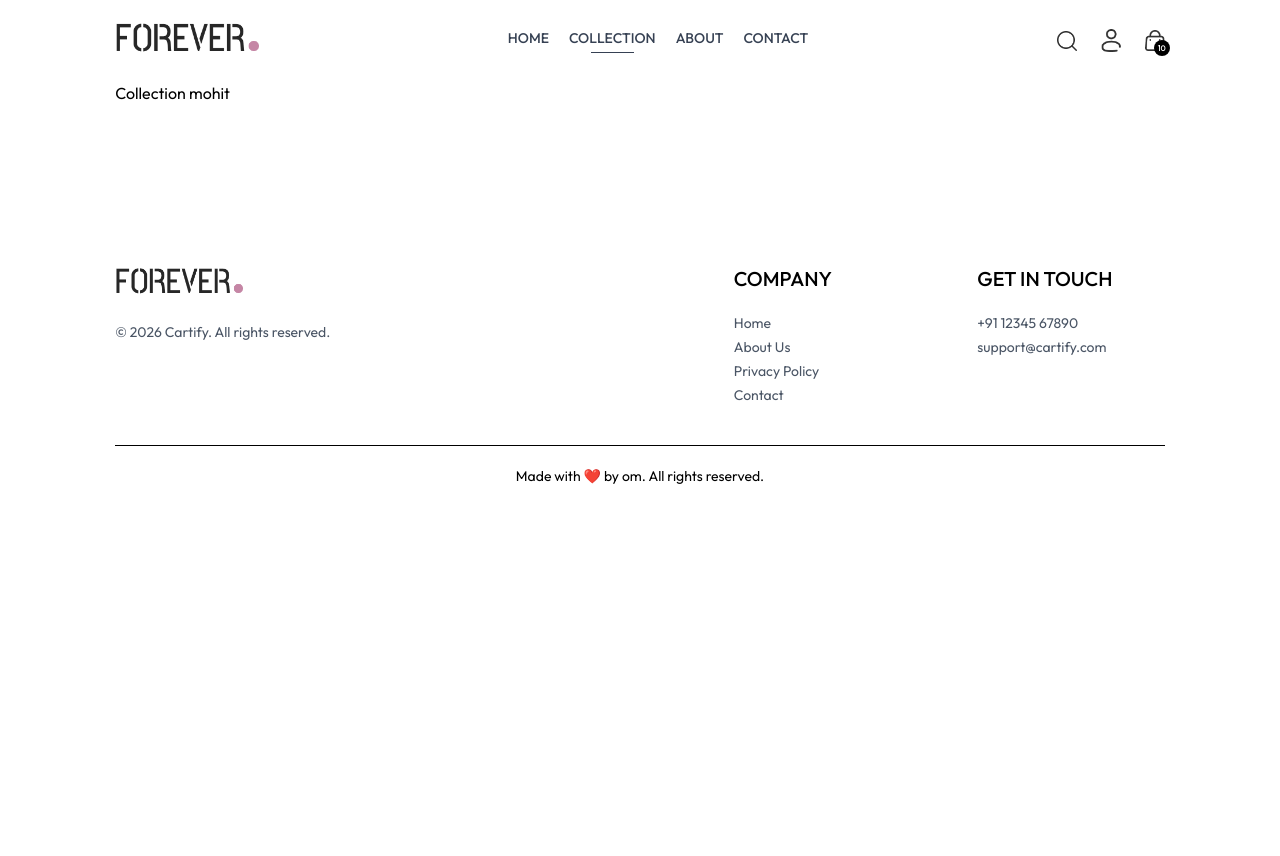
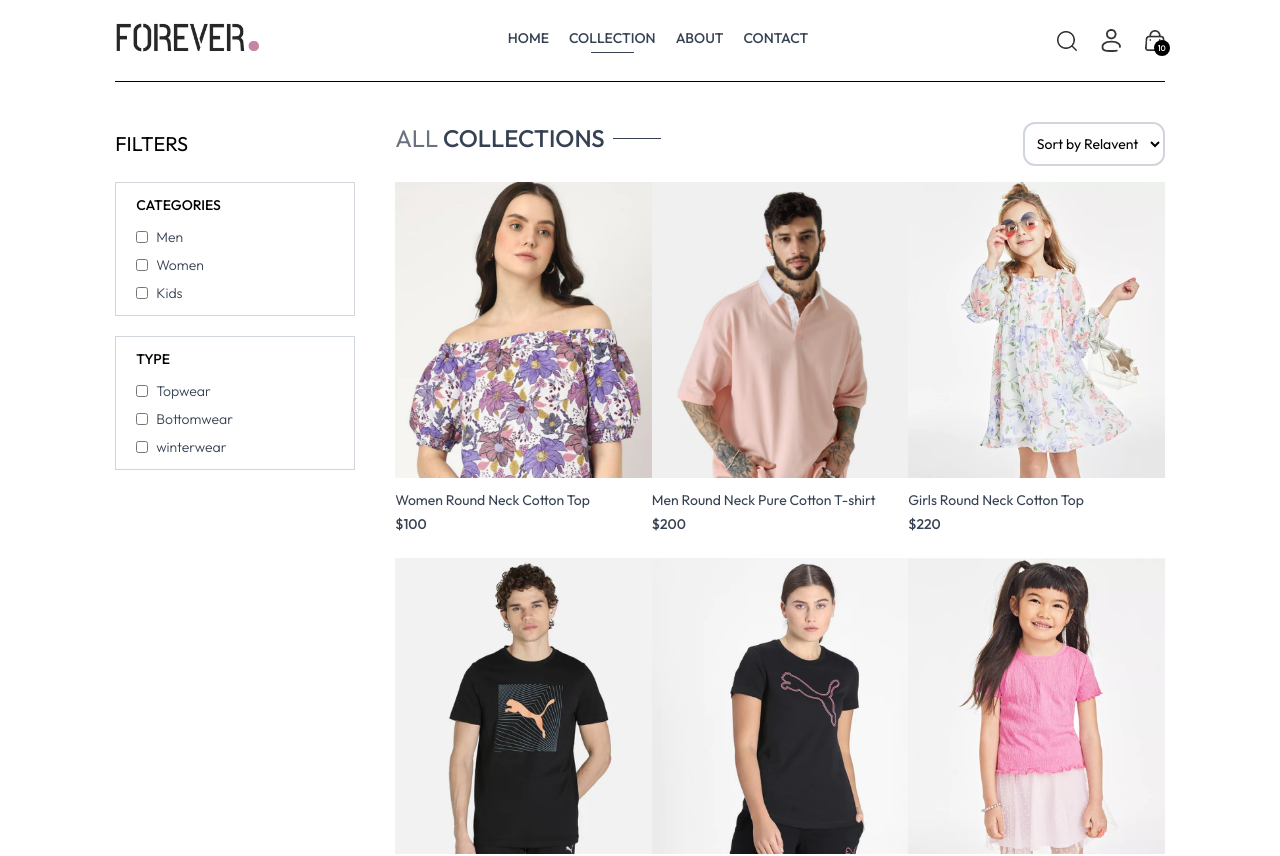
Before and after one commit to OmBilthere/Forever-Ecommerce-website, a React (Vite) app in the folder frontend/: page /collection in a window 1280 px wide. Shown: the top 856 px of the page. Before the commit the page ends 800 px from the top, so only its background shows below. Built offline with nearby package versions, Linux system fonts and the light colour scheme.

Commit message:
Collection page

```diff
--- a/frontend/src/pages/Collection.jsx
+++ b/frontend/src/pages/Collection.jsx
@@ -1,9 +1,163 @@
-import React from 'react'
+import React, { useContext, useEffect, useState } from 'react'
+import { ShopContext }from '../context/shopContext';
+import {assets} from '../assets/assets';
+import Title from '../components/Title';
+import ProductItem from '../components/ProductItem';
 
 const Collection = () => {
+
+  const { products }= useContext(ShopContext);
+  const [showFilter, setShowFilter] = useState(false);
+  const [filterProducts , setFilterProducts] = useState([]);
+  const [category , setCategory] = useState([]);
+  const [subCategory , setSubCategory] = useState([]);
+  const [sortType, setSortType]=useState('relavent')
+
+  const toggleCategory=(e)=>{
+
+    if(category.includes(e.target.value)){
+      setCategory(prev=> prev.filter(item=> item!== e.target.value))
+  }
+     else {
+      setCategory(prev=>[...prev , e.target.value])
+     }
+
+  }
+
+  const toggleSubCategory=(e)=>{
+
+    if(subCategory.includes(e.target.value)){
+      setSubCategory(prev=> prev.filter(item=> item!== e.target.value))
+  }
+     else {
+      setSubCategory(prev=>[...prev , e.target.value])
+     }
+
+   }
+
+  const applyFilter=()=>{
+
+    let productsCopy= products.slice();
+
+    if(category.length > 0) {
+      productsCopy= productsCopy.filter(item => category.includes(item.category))
+    }
+
+    if(subCategory.length > 0) {
+      productsCopy= productsCopy.filter(item=>subCategory.includes(item.subCategory))
+    }
+
+    setFilterProducts(productsCopy)
+
+  }
+
+  const sortProduct =()=>{
+
+     let fpCopy = filterProducts.slice();
+
+     switch(sortType) {
+
+      case 'low-high':
+      setFilterProducts(fpCopy.sort((a ,b)=> (a.price - b.price)))
+      break;
+
+      case 'high-low' :
+      setFilterProducts(fpCopy.sort((a,b)=>(b.price - a.price)))
+      break;
+
+      default:
+      applyFilter();
+       break;
+
+
+     }
+
+  }
+
+  useEffect(()=>{
+    applyFilter();
+  } , [category,subCategory,products])
+
+  useEffect(()=>{
+   sortProduct();
+  },[sortType])
+
   return (
-    <div className=''>Collection mohit </div>
+
+    <div className='flex flex-col sm:flex-row gap-1 sm:gap-10 pt-10 border-t'>
+
+       {/* filter option */}
+       <div className='min-w-60 '>
+        <p onClick={()=> setShowFilter(!showFilter)} className='my-2 text-xl flex items-center cursor-pointer gap-2'>FILTERS
+          <img className={`h-3 sm:hidden ${showFilter ? 'rotate-90' : '' }`} src={assets.dropdown_icon} alt="" />
+        </p>
+        {/* category filter */}
+        <div className={`border border-gray-300 pl-5 py-3 mt-6 sm:block ${showFilter ? '' : 'hidden'} `}>
+          <p className='mb-3 text-sm font-medium'>CATEGORIES</p>
+          <div className='flex flex-col gap-2 text-sm font-light text-gray-700'>
+            <p className='flex gap-2'>
+              <input className='w-3' type="checkbox" value={'Men'}  onChange={toggleCategory} /> Men
+            </p>
+
+            <p className='flex gap-2'>
+              <input className='w-3' type="checkbox" value={'Women'} onChange={toggleCategory} /> Women
+            </p>
+            <p className='flex gap-2'>
+              <input className='w-3' type="checkbox" value={'Kids'}  onChange={toggleCategory}/> Kids
+            </p>
+
+
+          </div>
+        </div>
+
+        {/* Subcategory filter */}
+          <div className={`border border-gray-300 pl-5 py-3 my-5 ${showFilter ? '' : 'hidden'} sm:block`}>
+          <p className='mb-3 text-sm font-medium'>TYPE</p>
+          <div className='flex flex-col gap-2 text-sm font-light text-gray-700'>
+            <p className='flex gap-2'>
+              <input className='w-3' type="checkbox" value={'Topwear'} onChange={toggleSubCategory}/> Topwear
+            </p>
+
+            <p className='flex gap-2'>
+              <input className='w-3' type="checkbox" value={'Bottomwear'} onChange={toggleSubCategory}/> Bottomwear
+            </p>
+            <p className='flex gap-2'>
+              <input className='w-3' type="checkbox" value={'winterwear'} onChange={toggleSubCategory}/> winterwear
+            </p>
+
+
+          </div>
+        </div>
+
+       </div>
+
+    {/* Right side */}
+
+    <div className='flex-1'>
+
+      <div className='flex justify-between text-base sm:text-2xl mb-4'>
+       <Title text1={'ALL'} text2={'COLLECTIONS'} />
+       {/* Product Sort */}
+       <select onChange={(e)=>setSortType(e.target.value)} className='border-2 rounded-xl border-gray-300 text-sm px-2'>
+        <option value="relavent">Sort by Relavent</option>
+        <option value="low-high">Sort by low-high</option>
+        <option value="high-low">Sort by high-low</option>
+       </select>
+      </div>
+      {/* Map Product */}
+      <div className='grid grid-cols-2 md:grid-cols-3 lg-grid-cols-4 gap-y-6'>
+         {
+          filterProducts.map((item,index) => (
+            <ProductItem  key={index} name={item.name} id={item.id} price={item.price} image={item.image}  />
+          ))
+         }
+      </div>
+
+     </div>
+
+    </div>
   )
+
 }
 
 export default Collection
```
